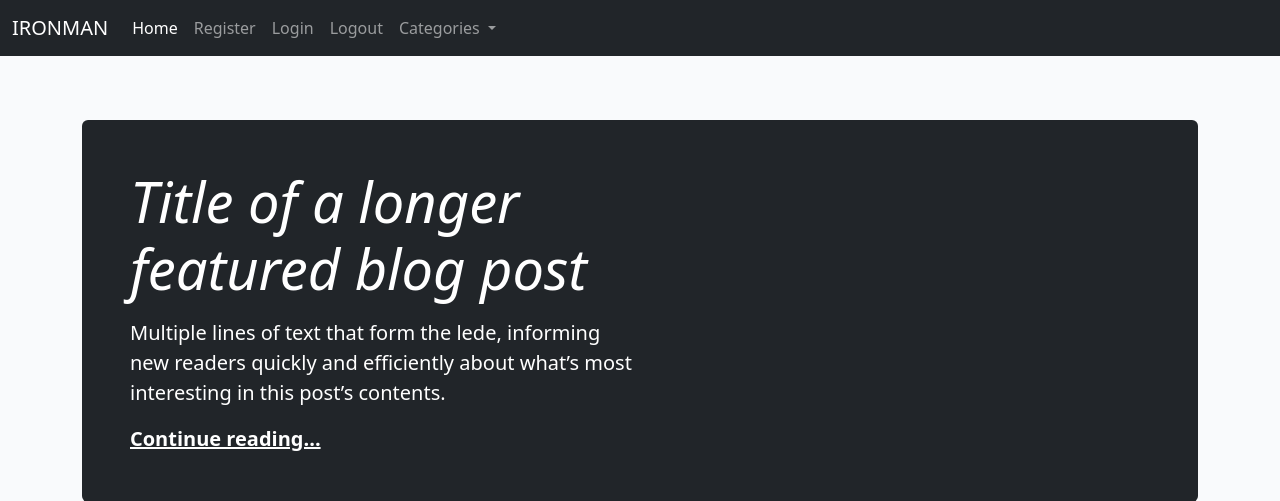
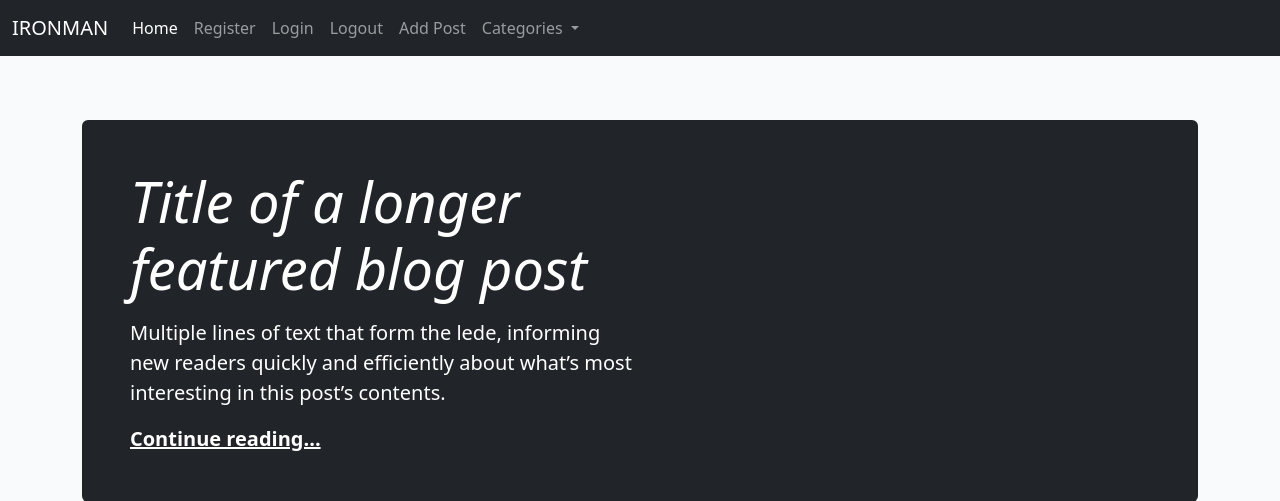
Before and after one commit to Xhorxh/Test-Blog, a Django app: page / in a window 1280 px wide. Shown: the top 501 px of the page. Run offline with Django 3.2, Linux system fonts and the light colour scheme; data that the repository does not hold is empty; some libraries are stand-ins or nearby versions.

Commit message:
Add links urls

```diff
--- a/templates/base.html
+++ b/templates/base.html
@@ -17,14 +17,14 @@
     <!-- Navigation Bar -->
     <nav class="navbar navbar-dark navbar-expand-sm bg-dark">
       <div class="container-fluid">
-        <a class="navbar-brand" href="#">IRONMAN</a>
+        <a class="navbar-brand" href="{% url 'home' %}">IRONMAN</a>
         <button class="navbar-toggler" type="button" data-bs-toggle="collapse" data-bs-target="#navbarNavDropdown" aria-controls="navbarNavDropdown" aria-expanded="false" aria-label="Toggle navigation">
           <span class="navbar-toggler-icon"></span>
         </button>
         <div class="collapse navbar-collapse" id="navbarNavDropdown">
           <ul class="navbar-nav">
             <li class="nav-item">
-              <a class="nav-link active" aria-current="page" href="#">Home</a>
+              <a class="nav-link active" aria-current="page" href="{% url 'home' %}">Home</a>
             </li>
             <li class="nav-item">
               <a class="nav-link" href="#">Register</a>
@@ -34,6 +34,9 @@
             </li>
             <li class="nav-item">
               <a class="nav-link" href="#">Logout</a>
+            </li>
+            <li class="nav-item">
+              <a class="nav-link" href="{% url 'add_post' %}">Add Post</a>
             </li>
             <li class="nav-item dropdown">
               <a class="nav-link dropdown-toggle" href="#" role="button" data-bs-toggle="dropdown" aria-expanded="false">
```
